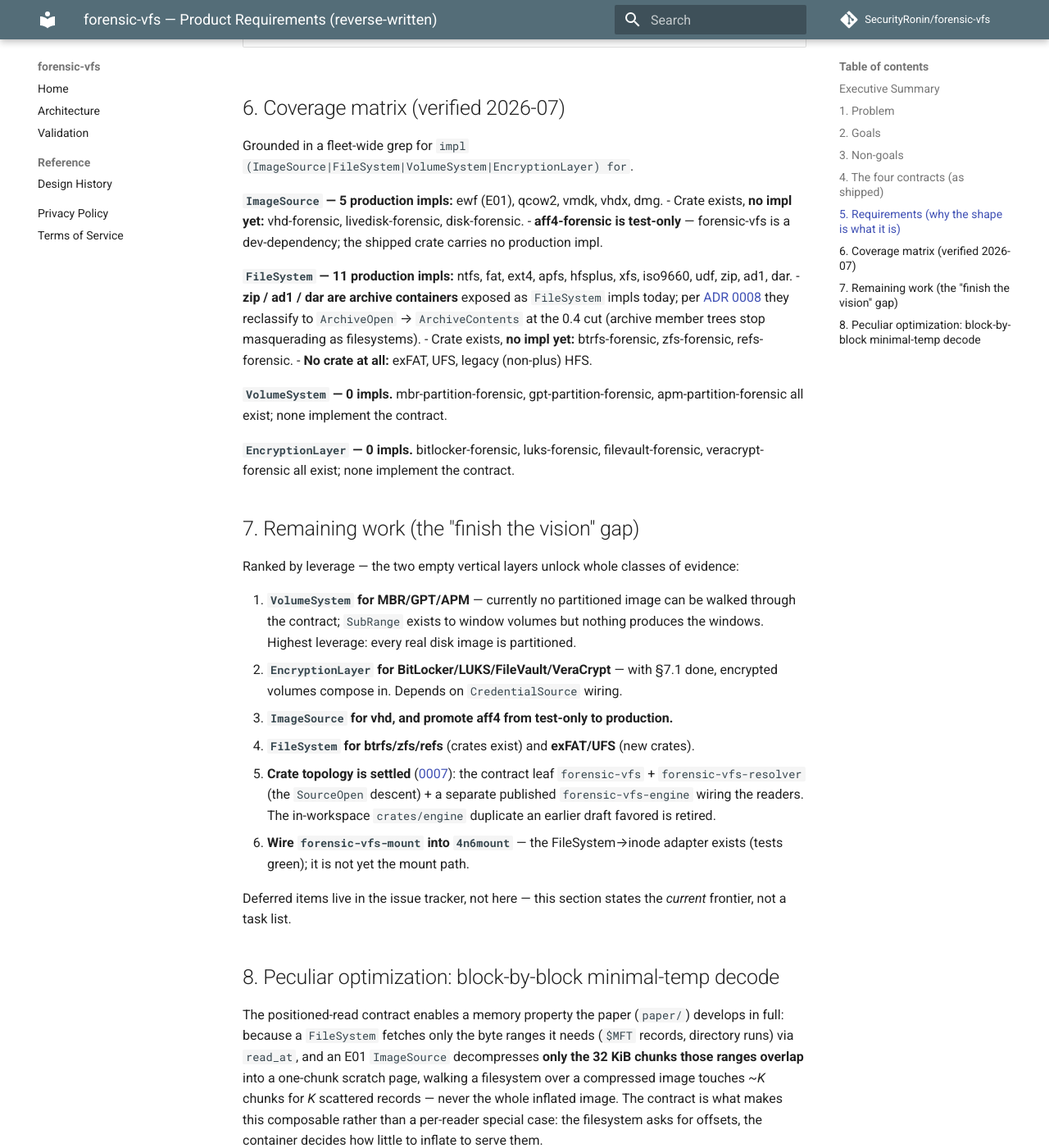
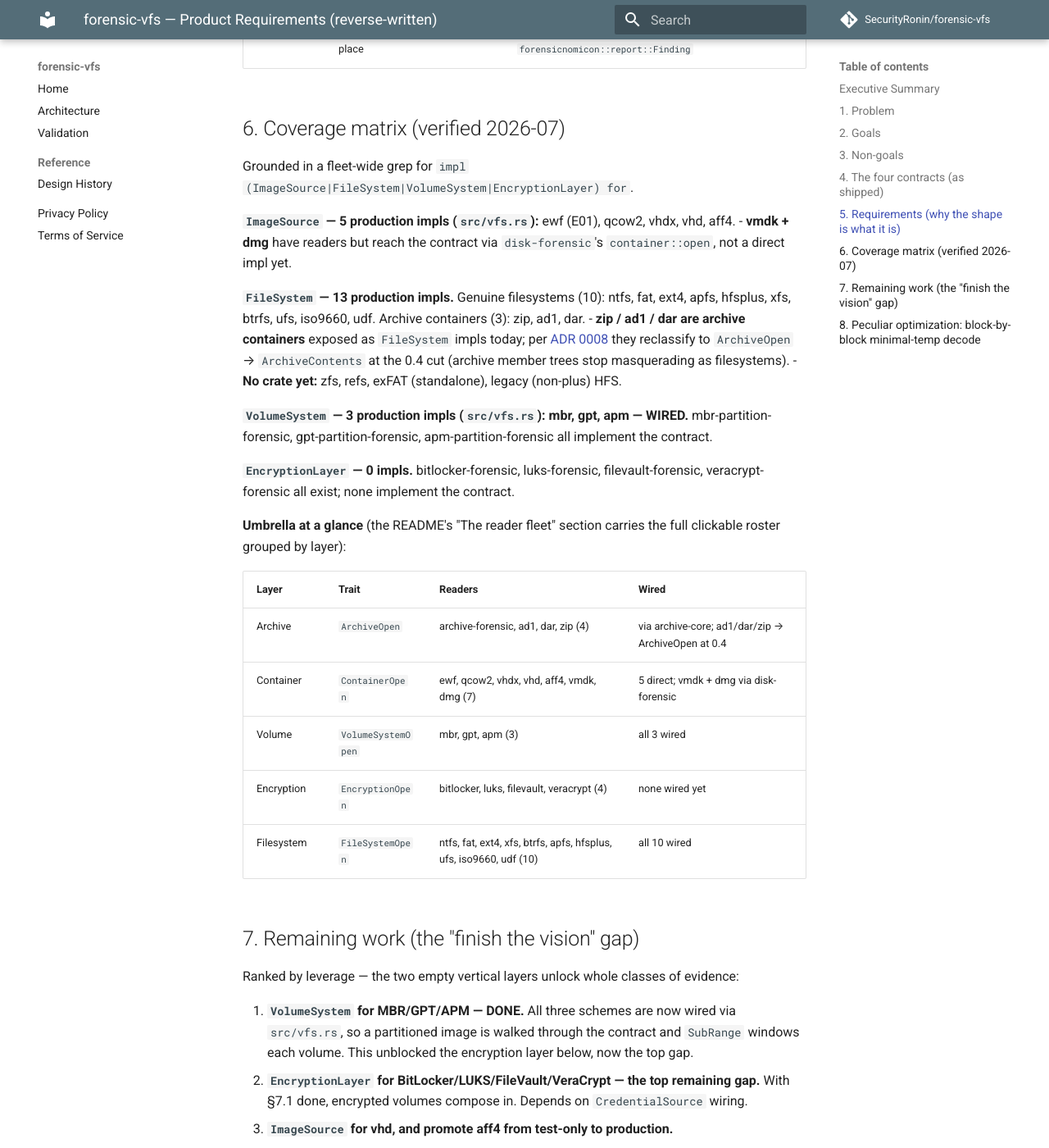
Before and after one commit to SecurityRonin/forensic-vfs, an MkDocs documentation site: the page built from docs/PRD.md, in a window 1280 px wide and 1400 px high, scrolled down 3343 px. Shown: the whole window at 82% size. Built offline with MkDocs 1.6.1 and Material for MkDocs 9.7.7, drawn with Linux system fonts in a browser that asks for light colours; comment, search, counter and statistics services are not loaded; some of the changed text lies outside the part shown.

Commit message:
docs: add clickable category-grouped reader-fleet umbrella; reconcile PRD §6 coverage to grep ground truth
Co-Authored-By: Claude Opus 4.8 <noreply@anthropic.com>

```diff
--- a/docs/PRD.md
+++ b/docs/PRD.md
@@ -14,12 +14,13 @@ beneath it. A `FileSystem` asks its byte source to `read_at(offset, buf)`; wheth
 source is a raw `.dd`, a decompressed E01 chunk, a decrypted BitLocker volume, or a
 partition window is invisible to it.
 
-Today the **horizontal layers are strong and the vertical layers are empty**: 5 container
-readers and 11 filesystem/archive readers implement their contracts in production; the
-`VolumeSystem` (partition) and `EncryptionLayer` (encryption) contracts have **zero leaf
-implementations** — the reader crates exist (MBR/GPT/APM, BitLocker/LUKS/FileVault/
-VeraCrypt) but none are wired to the contract yet. Closing those two layers is the
-primary remaining work (§7).
+Today the **horizontal layers are strong and only encryption remains unwired**: 5 container
+readers and 13 filesystem/archive readers implement their contracts in production, and the
+`VolumeSystem` (partition) contract is now wired for all three schemes (MBR/GPT/APM via
+`src/vfs.rs`). Only the `EncryptionLayer` (encryption) contract still has **zero leaf
+implementations** — the reader crates exist (BitLocker/LUKS/FileVault/VeraCrypt) but none
+are wired to the contract yet. Closing that last vertical layer is the primary remaining
+work (§7).
 
 The contracts are deliberately minimal and hard to misuse: read-only, cursorless,
 `Send + Sync`, opaque node identity, and gated behind an optional `vfs` cargo feature so
@@ -135,34 +136,44 @@ contract.
 
 Grounded in a fleet-wide grep for `impl (ImageSource|FileSystem|VolumeSystem|EncryptionLayer) for`.
 
-**`ImageSource` — 5 production impls:** ewf (E01), qcow2, vmdk, vhdx, dmg.
-- Crate exists, **no impl yet:** vhd-forensic, livedisk-forensic, disk-forensic.
-- **aff4-forensic is test-only** — forensic-vfs is a dev-dependency; the shipped crate
-  carries no production impl.
+**`ImageSource` — 5 production impls (`src/vfs.rs`):** ewf (E01), qcow2, vhdx, vhd, aff4.
+- **vmdk + dmg** have readers but reach the contract via `disk-forensic`'s
+  `container::open`, not a direct impl yet.
 
-**`FileSystem` — 11 production impls:** ntfs, fat, ext4, apfs, hfsplus, xfs, iso9660, udf,
-zip, ad1, dar.
+**`FileSystem` — 13 production impls.** Genuine filesystems (10): ntfs, fat, ext4, apfs,
+hfsplus, xfs, btrfs, ufs, iso9660, udf. Archive containers (3): zip, ad1, dar.
 - **zip / ad1 / dar are archive containers** exposed as `FileSystem` impls today; per
   [ADR 0008](decisions/0008-archives-as-probes.md) they reclassify to `ArchiveOpen` →
   `ArchiveContents` at the 0.4 cut (archive member trees stop masquerading as filesystems).
-- Crate exists, **no impl yet:** btrfs-forensic, zfs-forensic, refs-forensic.
-- **No crate at all:** exFAT, UFS, legacy (non-plus) HFS.
+- **No crate yet:** zfs, refs, exFAT (standalone), legacy (non-plus) HFS.
 
-**`VolumeSystem` — 0 impls.** mbr-partition-forensic, gpt-partition-forensic,
-apm-partition-forensic all exist; none implement the contract.
+**`VolumeSystem` — 3 production impls (`src/vfs.rs`): mbr, gpt, apm — WIRED.**
+mbr-partition-forensic, gpt-partition-forensic, apm-partition-forensic all implement the
+contract.
 
 **`EncryptionLayer` — 0 impls.** bitlocker-forensic, luks-forensic, filevault-forensic,
 veracrypt-forensic all exist; none implement the contract.
+
+**Umbrella at a glance** (the README's "The reader fleet" section carries the full clickable
+roster grouped by layer):
+
+| Layer | Trait | Readers | Wired |
+|---|---|---|---|
+| Archive | `ArchiveOpen` | archive-forensic, ad1, dar, zip (4) | via archive-core; ad1/dar/zip → ArchiveOpen at 0.4 |
+| Container | `ContainerOpen` | ewf, qcow2, vhdx, vhd, aff4, vmdk, dmg (7) | 5 direct; vmdk + dmg via disk-forensic |
+| Volume | `VolumeSystemOpen` | mbr, gpt, apm (3) | all 3 wired |
+| Encryption | `EncryptionOpen` | bitlocker, luks, filevault, veracrypt (4) | none wired yet |
+| Filesystem | `FileSystemOpen` | ntfs, fat, ext4, xfs, btrfs, apfs, hfsplus, ufs, iso9660, udf (10) | all 10 wired |
 
 ## 7. Remaining work (the "finish the vision" gap)
 
 Ranked by leverage — the two empty vertical layers unlock whole classes of evidence:
 
-1. **`VolumeSystem` for MBR/GPT/APM** — currently no partitioned image can be walked
-   through the contract; `SubRange` exists to window volumes but nothing produces the
-   windows. Highest leverage: every real disk image is partitioned.
-2. **`EncryptionLayer` for BitLocker/LUKS/FileVault/VeraCrypt** — with §7.1 done, encrypted
-   volumes compose in. Depends on `CredentialSource` wiring.
+1. **`VolumeSystem` for MBR/GPT/APM — DONE.** All three schemes are now wired via
+   `src/vfs.rs`, so a partitioned image is walked through the contract and `SubRange`
+   windows each volume. This unblocked the encryption layer below, now the top gap.
+2. **`EncryptionLayer` for BitLocker/LUKS/FileVault/VeraCrypt — the top remaining gap.**
+   With §7.1 done, encrypted volumes compose in. Depends on `CredentialSource` wiring.
 3. **`ImageSource` for vhd, and promote aff4 from test-only to production.**
 4. **`FileSystem` for btrfs/zfs/refs** (crates exist) and **exFAT/UFS** (new crates).
 5. **Crate topology is settled** ([0007](decisions/0007-retire-standalone-engine.md)):
```
Also changed, not shown: README.md (+81 -5 lines).
